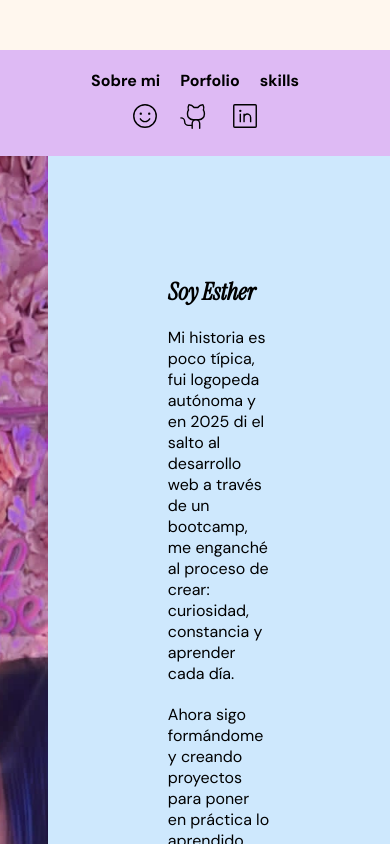
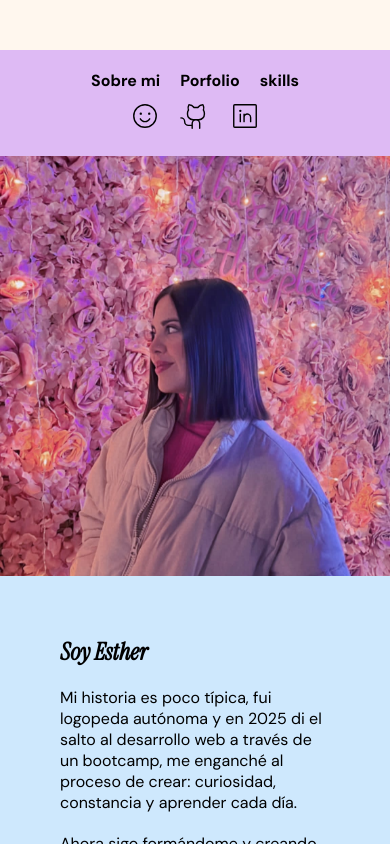
Before and after one commit to estherquiros/esther-portfolio, a React (Vite) app: page / in a window 390 px wide. Shown: the top 844 px of the page. Built offline with nearby package versions, Linux system fonts and the light colour scheme.

Commit message:
add media query on hero

```diff
--- a/src/components/hero/Hero.scss
+++ b/src/components/hero/Hero.scss
@@ -1,8 +1,22 @@
 @use "../../styles/variables" as *;
+@use "../../styles/media-query" as *;
+
 .hero {
   display: grid;
-  grid-template-columns: 1fr 1fr;
-  min-height: 600px;
+  grid-template-columns: 1fr;
+  min-height: calc(100dvh - 120px);
+
+  @include mq("md") {
+    grid-template-columns: 1fr 1fr;
+  }
+
+  &__image {
+    height: 420px;
+
+    @include mq("md") {
+      height: inherit;
+    }
+  }
 
   &__title {
     font-style: italic;
@@ -14,7 +28,11 @@
     flex-direction: column;
     justify-content: center;
     gap: 20px;
-    padding: 120px;
+    padding: 60px;
     background-color: $color-blue-light;
+
+    @include mq("lg") {
+      padding: 120px;
+    }
   }
 }
```
